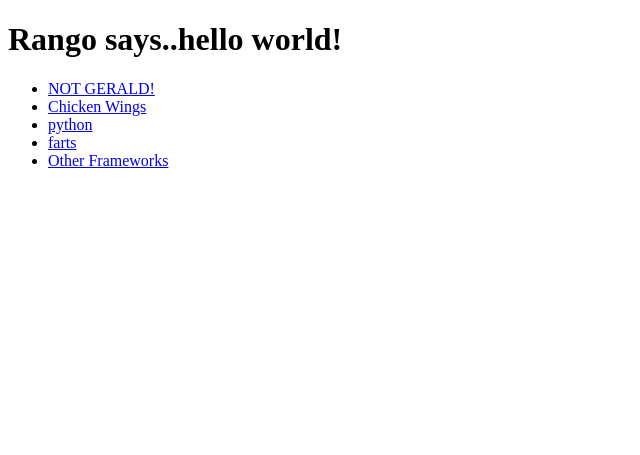
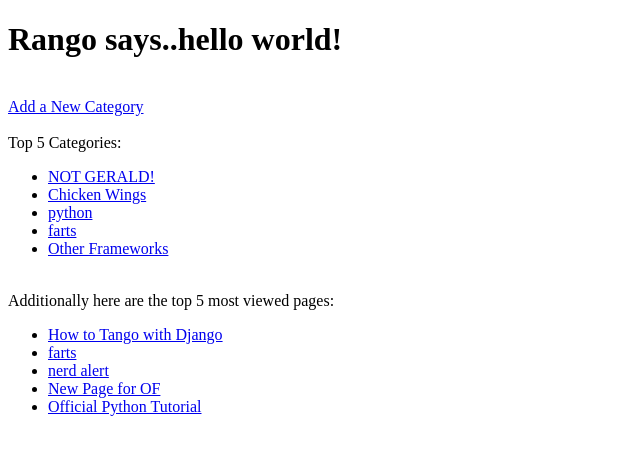
Before and after one commit to welliotlee/Django-Website, a Django app: page /newp_app1/ in a window 1280 px wide. Shown: the top 455 px of the page, without its empty margins (0-640 px from the left). Run offline with Django 3.2, Linux system fonts and the light colour scheme; data comes from the database, SQL or seed files in the repository; both versions use the stored data as it was after the commit.

Commit message:
Issue with duplicate category entries but I'll figure out validation for that

```diff
--- a/new_prog/newp_app1/urls.py
+++ b/new_prog/newp_app1/urls.py
@@ -4,5 +4,7 @@ from newp_app1 import views
 urlpatterns = [
     url(r'^$', views.index, name='index'),
 	url(r'^about/', views.about, name='about'),
+	url(r'^add_category/$', views.add_category, name='add_category'),
+	url(r'^category/(?P<category_name_slug>[\w\-]+)/add_page/$', views.add_page, name='add_page'),
 	url(r'^category/(?P<category_name_slug>[\w\-]+)/$', views.category, name='category'),
 	]
--- a/new_prog/newp_app1/views.py
+++ b/new_prog/newp_app1/views.py
@@ -1,11 +1,13 @@
 from django.shortcuts import render
-from django.http import HttpResponse
+#from django.http import HttpResponse
+from newp_app1.forms import CategoryForm, PageForm
 from newp_app1.models import Page, Category
 
 # Create your views here.
 def index(request):
 	category_list = Category.objects.order_by('likes')[:5]
-	context_dict = {'categories': category_list }
+	page_list = Page.objects.order_by('views')[:5]
+	context_dict = {'categories': category_list, 'pages': page_list, }
 	return render(request, 'newp_app1/index.html', context_dict)
 
 def category(request, category_name_slug):
@@ -39,3 +41,54 @@ def category(request, category_name_slug):
 
 def about(request):
 	return render(request, 'newp_app1/about.html')
+
+
+def add_category(request):
+    # A HTTP POST?
+    if request.method == 'POST':
+        form = CategoryForm(request.POST)
+
+        # Have we been provided with a valid form?
+        if form.is_valid():
+            # Save the new category to the database.
+            form.save(commit=True)
+
+            # Now call the index() view.
+            # The user will be shown the homepage.
+            return index(request)
+        else:
+            # The supplied form contained errors - just print them to the terminal.
+            print(form.errors)
+    else:
+        # If the request was not a POST, display the form to enter details.
+        form = CategoryForm()
+
+    # Bad form (or form details), no form supplied...
+    # Render the form with error messages (if any).
+    return render(request, 'newp_app1/add_category.html', {'form': form})
+
+def add_page(request, category_name_slug):
+
+    try:
+        cat = Category.objects.get(slug=category_name_slug)
+    except Category.DoesNotExist:
+                cat = None
+
+    if request.method == 'POST':
+        form = PageForm(request.POST)
+        if form.is_valid():
+            if cat:
+                page = form.save(commit=False)
+                page.category = cat
+                page.views = 0
+                page.save()
+                # probably better to use a redirect here.
+                return category(request, category_name_slug)
+        else:
+            print(form.errors)
+    else:
+        form = PageForm()
+
+    context_dict = {'form':form, 'category': cat}
+
+    return render(request, 'newp_app1/add_page.html', context_dict)
--- a/new_prog/templates/newp_app1/category.html
+++ b/new_prog/templates/newp_app1/category.html
@@ -7,6 +7,7 @@
     <body>
         {% if category %}
         <h1>{{ category_name }}</h1>
+        <li><a href="/newp_app1/category/{{ category.slug }}/add_page/"> Add a new page</a></li>
             {% if pages %}
             <ul>
                 {% for page in pages %}
--- a/new_prog/templates/newp_app1/index.html
+++ b/new_prog/templates/newp_app1/index.html
@@ -6,7 +6,10 @@
 
     <body>
         <h1>Rango says..hello world!</h1>
-
+        <br/>
+        <a href="/newp_app1/add_category/">Add a New Category</a><br />
+        <br/>
+        Top 5 Categories:
         {% if categories %}
             <ul>
                 {% for category in categories %}
@@ -14,9 +17,19 @@
                 <li><a href="/newp_app1/category/{{ category.slug }}">{{ category.name }}</a></li>
                 {% endfor %}
             </ul>
-       {% else %}
+        {% else %}
             <strong>There are no categories present.</strong>
-       {% endif %}
-
+        {% endif %}
+        <br/>
+        Additionally here are the top 5 most viewed pages:
+        {% if pages %}
+            <ul>
+                {% for page in pages %}
+                <li><a href={{page.url}}>{{ page.title }}</a></li>
+                {% endfor %}
+            </ul>
+        {% else %}
+            <strong> There are not enough pages to populate this.</strong>
+        {% endif %}
     </body>
 </html>
```
Also changed, not shown: new_prog/newp_app1/forms.py (added, +44 -0 lines), new_prog/populate_db.py (+14 -7 lines), new_prog/templates/newp_app1/add_category.html (added, +27 -0 lines), new_prog/templates/newp_app1/add_page.html (added, +29 -0 lines), new_prog/db.sqlite3.
